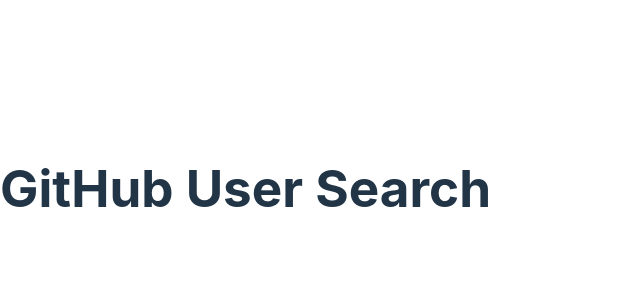
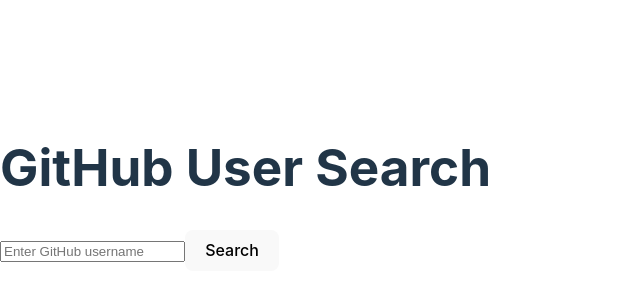
Before and after one commit to xanxad/alx-fe-reactjs, a React (Vite) app in the folder github-user-search/: page / in a window 1280 px wide. Shown: the part 212-512 px from the top of the page, without its empty margins (0-640 px from the left). Built offline with nearby package versions, Linux system fonts and the light colour scheme.

Commit message:
Integrating the GitHub API

```diff
--- a/github-user-search/src/App.jsx
+++ b/github-user-search/src/App.jsx
@@ -1,8 +1,9 @@
-import React from "react";
+import Search from "./components/Search";
 const App = () => {
   return (
     <div>
       <h1>GitHub User Search</h1>
+      <Search />
     </div>
   );
 };
--- a/github-user-search/src/components/Search.jsx
+++ b/github-user-search/src/components/Search.jsx
@@ -0,0 +1,58 @@
+import { useState } from "react";
+import { fetchUserData } from "../services/githubService";
+
+function Search() {
+  const [username, setUsername] = useState("");
+  const [userData, setUserData] = useState(null);
+  const [loading, setLoading] = useState(false);
+  const [error, setError] = useState(null);
+
+  const handleSubmit = async (e) => {
+    e.preventDefault();
+    setLoading(true);
+    setError(null);
+    try {
+      const data = await fetchUserData(username);
+      setUserData(data);
+    } catch (err) {
+      setError("Looks like we cant find the user");
+      setUserData(null);
+    } finally {
+      setLoading(false);
+    }
+  };
+
+  return (
+    <div>
+      <form onSubmit={handleSubmit}>
+        <input
+          type="text"
+          value={username}
+          onChange={(e) => setUsername(e.target.value)}
+          placeholder="Enter GitHub username"
+          required
+        />
+        <button type="submit">Search</button>
+      </form>
+
+      {loading && <p>Loading...</p>}
+      {error && <p>{error}</p>}
+      {userData && (
+        <div>
+          <img
+            src={userData.avatar_url}
+            alt={`${userData.login}'s avatar`}
+            style={{ width: 100 }}
+          />
+          <h2>{userData.name || userData.login}</h2>
+          <p>{userData.bio}</p>
+          <a href={userData.html_url} target="_blank" rel="noopener noreferrer">
+            View GitHub Profile
+          </a>
+        </div>
+      )}
+    </div>
+  );
+}
+
+export default Search;
--- a/github-user-search/src/services/githubService.js
+++ b/github-user-search/src/services/githubService.js
@@ -0,0 +1,13 @@
+import axios from "axios";
+
+const GITHUB_API_BASE_URL = "https://api.github.com/users";
+
+export const fetchUserData = async (username) => {
+  try {
+    const response = await axios.get(`${GITHUB_API_BASE_URL}/${username}`);
+    return response.data;
+  } catch (error) {
+    console.error("Error fetching user data:", error);
+    throw error;
+  }
+};
```
